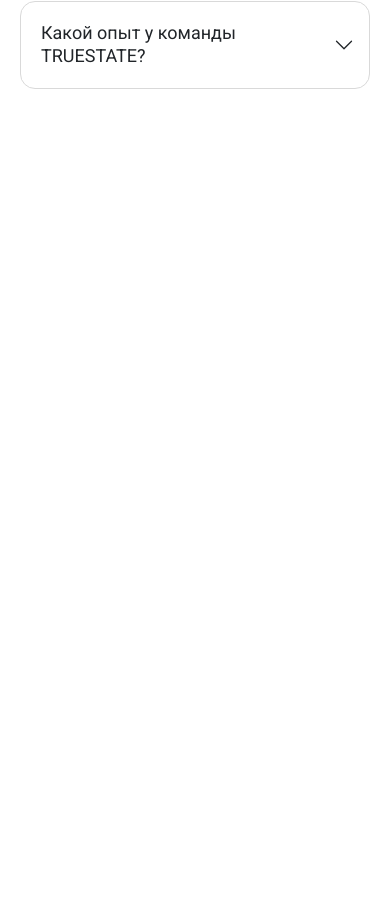
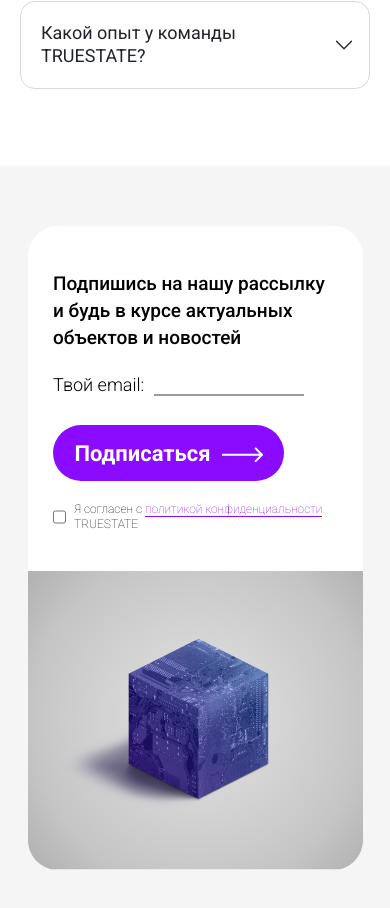
Before and after one commit to Andrew-Marty00shenko/truestate, a React (Create React App) app: page / in a window 390 px wide. Shown: the part 10306-11214 px from the top of the page. Before the commit the page ends 10472 px from the top, so only its background shows below. Built offline with nearby package versions, Linux system fonts and the light colour scheme.

Commit message:
add section nine

```diff
--- /dev/null
+++ b/src/Components/Main/SectionNine/SectionNine.jsx
@@ -0,0 +1,38 @@
+import { Button } from "react-bootstrap";
+
+import SectionNineImage from "../../../assets/images/section-nine-image.png";
+import SectionNineImageMobile from "../../../assets/images/section-nine-image-mobile.png";
+import "./SectionNine.scss";
+
+const SectionNine = () => {
+    return <section className="section-nine">
+        <div className="section-nine__block">
+            <div className="section-nine__block-info">
+                <h2>
+                    Подпишись на нашу рассылку и будь
+                    в курсе актуальных объектов и новостей
+                </h2>
+                <div className="section-nine__block-info-input">
+                    Твой email:
+                    <input type="text" />
+                </div>
+                <Button>
+                    Подписаться
+                    <svg width="41" height="16" viewBox="0 0 41 16" fill="none" xmlns="http://www.w3.org/2000/svg">
+                        <path d="M40.7071 8.45711C41.0976 8.06658 41.0976 7.43342 40.7071 7.04289L34.3431 0.678932C33.9526 0.288408 33.3195 0.288408 32.9289 0.678932C32.5384 1.06946 32.5384 1.70262 32.9289 2.09315L38.5858 7.75L32.9289 13.4069C32.5384 13.7974 32.5384 14.4305 32.9289 14.8211C33.3195 15.2116 33.9526 15.2116 34.3431 14.8211L40.7071 8.45711ZM0 8.75H40V6.75H0V8.75Z" fill="white" />
+                    </svg>
+                </Button>
+                <div className="section-nine__block-info-checkbox">
+                    <input id="check" type="checkbox" />
+                    <label for="check">Я согласен с <a href="#">политикой конфиденциальности</a> TRUESTATE</label>
+                </div>
+            </div>
+            <div className="section-nine__block-image">
+                <img src={SectionNineImage} alt="section-nine" />
+                <img src={SectionNineImageMobile} alt="section-nine-mobile" />
+            </div>
+        </div>
+    </section>
+}
+
+export default SectionNine;
--- /dev/null
+++ b/src/Components/Main/SectionNine/SectionNine.scss
@@ -0,0 +1,197 @@
+.section-nine{
+    padding: 73px 80px 82px 81px;
+    background: #F5F5F5;
+
+    &__block{
+        margin: 0 auto;
+        width: 1091px;
+        height: 415px;
+        display: flex;
+        background-color: #fff;
+        border-radius: 30px;
+
+        &-image{
+            img{
+                &:nth-child(2){
+                    display: none;
+                }
+            }
+        }
+
+        &-info{
+            padding: 72px 0px 74px 66px;
+            margin-right: 30px;
+
+            h2{
+                font-weight: 500;
+                font-size: 26px;
+                line-height: 140%;
+            }
+
+            &-input{
+                font-weight: 300;
+                font-size: 26px;
+                margin-top: 25px;
+                line-height: 140%;
+
+                input{
+                    outline: none;
+                    height: 36px;
+                    border: 0;
+                    font-weight: 300;
+                    width: 200px;
+                    border-bottom: 3px solid #9b9b9b;
+                    margin-left: 10px;
+                    color: #000;
+                    border-radius: 0 !important;
+                }
+            }
+
+            &-checkbox{
+                margin-top: 22px;
+                display: flex;
+
+                input{
+                    margin-right: 8px;
+                }
+
+                label{
+                    font-weight: 200;
+                    font-size: 16px;
+                    line-height: 125%;
+
+                    a{
+                        border-bottom: 1px solid #8A0BFF;
+                        color: #8A0BFF;
+                    }
+                }
+            }
+
+            .btn.btn-primary{
+                margin-top: 28px;
+                background: #8A0BFF;
+                border-radius: 100px;
+                font-weight: 600;
+                font-size: 25px;
+                line-height: 29px;
+                width: 265px;
+                height: 66px;
+
+                svg{
+                    margin-left: 11px;
+                }
+
+                &:hover, &:active, &:focus{
+                    background: #6f07d1;
+                }
+            }
+        }
+    }
+}
+
+@media (max-width: 1250px){
+    .section-nine{
+        padding: 73px 40px 82px 41px;
+
+        &__block{
+            width: 1024px;
+        }
+    }
+}
+
+@media (max-width: 1024px){
+    .section-nine{
+        padding: 73px 20px 82px 21px;
+
+        &__block{
+            width: 100%;
+
+            &-info{
+                padding: 52px 0px 74px 36px;
+                margin-right: 10px;
+
+                h2{
+                    font-size: 22px;
+                }
+
+                &-input{
+                    font-size: 22px;
+
+                    input{
+                        width: 150px;
+                    }
+                }
+
+                &-checkbox{
+                    label{
+                        font-size: 12px;
+                    }
+                }
+
+                .btn.btn-primary{
+                    height: 45px;
+                    font-size: 20px;
+                    width: 230px;
+                }
+            }
+        }
+    }
+}
+
+@media (max-width: 800px){
+    .section-nine{
+        padding: 60px 19px 59px 20px;
+
+        &__block{
+            width: 335px;
+            flex-direction: column;
+            height: 632px;
+
+            &-image{
+                img{
+                    &:nth-child(1){
+                        display: none;
+                    }
+
+                    &:nth-child(2){
+                        display: block;
+                    }
+                }
+            }
+
+            &-info{
+                padding: 45px 25px 39px 25px;
+                margin-right: 0px;
+
+                h2{
+                    font-size: 19px;
+                }
+
+                &-input{
+                    font-size: 18px;
+                    margin-top: 21px;
+
+                    input{
+                        border-bottom: 2px solid #9b9b9b;
+                        height: 20px;
+                    }
+                }
+
+                &-checkbox{
+                    margin-top: 21px;
+                    display: flex;
+
+                    label{
+                        font-size: 12px;
+                    }
+                }
+
+                .btn.btn-primary{
+                    font-size: 22px;
+                    height: 56px;
+                    width: 231px;
+                }
+            }
+        }
+    }
+}
--- a/src/Pages/Main/Main.jsx
+++ b/src/Pages/Main/Main.jsx
@@ -6,6 +6,7 @@ import SectionFive from "../../Components/Main/SectionFive/SectionFive";
 import SectionSix from "../../Components/Main/SectionSix/SectionSix";
 import SectionSeven from "../../Components/Main/SectionSeven/SectionSeven";
 import SectionEight from "../../Components/Main/SectionEight/SectionEight";
+import SectionNine from "../../Components/Main/SectionNine/SectionNine";
 
 import SectionOneImage from "../../assets/images/section-one-image.png";
 import SectionOneImageMobile from "../../assets/images/section-one-image-mobile.png";
@@ -43,6 +44,7 @@ const Main = () => {
             openModalAddress={openModalAddress}
             setOpenModalAddress={setOpenModalAddress}
         />
+        <SectionNine />
     </div>
 }
 
```
Also changed, not shown: src/assets/images/section-nine-image-mobile.png (added), src/assets/images/section-nine-image.png (added).
